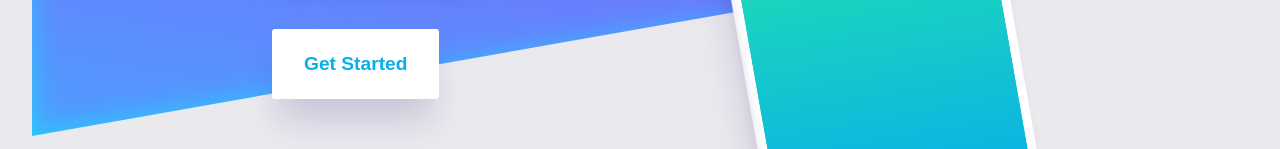
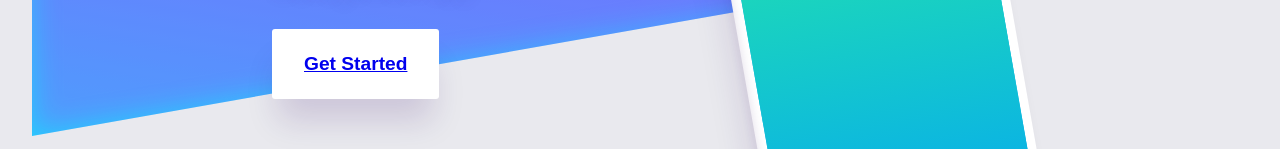
Before and after one commit to talemwaraymond/burnout-assessement-application, a plain HTML site: page assess.html in a window 1280 px wide. Shown: the part 520-669 px from the top of the page. Drawn offline with Linux system fonts and the light colour scheme.

Commit message:
add index.html

```diff
--- a/assess.html
+++ b/assess.html
@@ -34,7 +34,7 @@
                 <div class="Header-hero">
                     <h1>Your Path to Burnout Free Living</h1>
                     <p>Discover a healthier, more balanced life with our comprehensive burnout management app.</p>
-                    <button class="Button">Get Started</button>
+                    <button class="Button"><a href="test.html">Get Started</a></button>
                 </div>
                 <div class="Header-visuals">
                     <div class="Iphone"></div>
```
